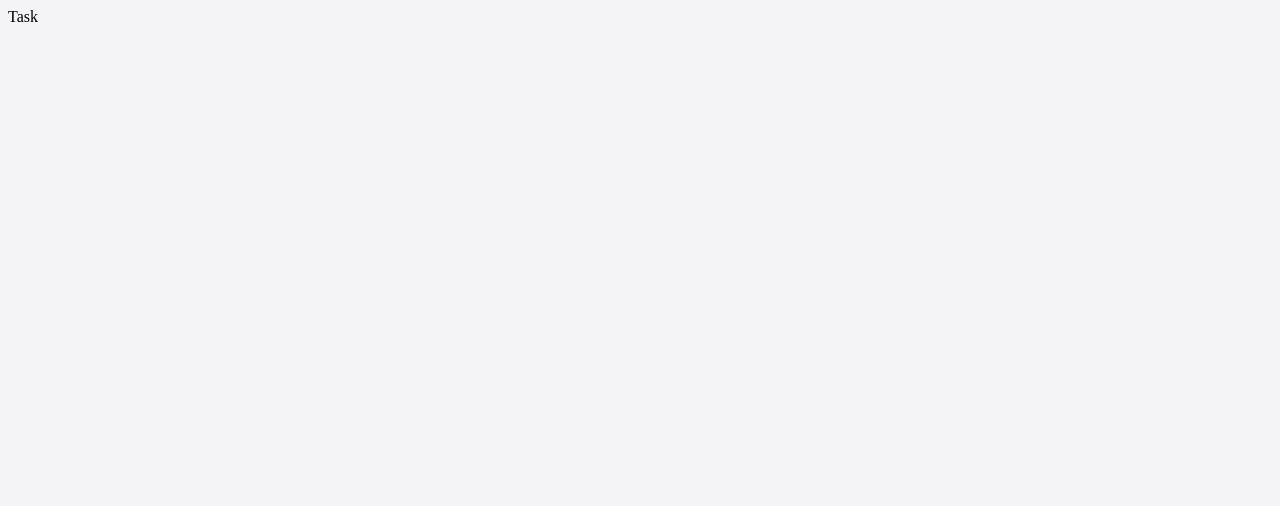
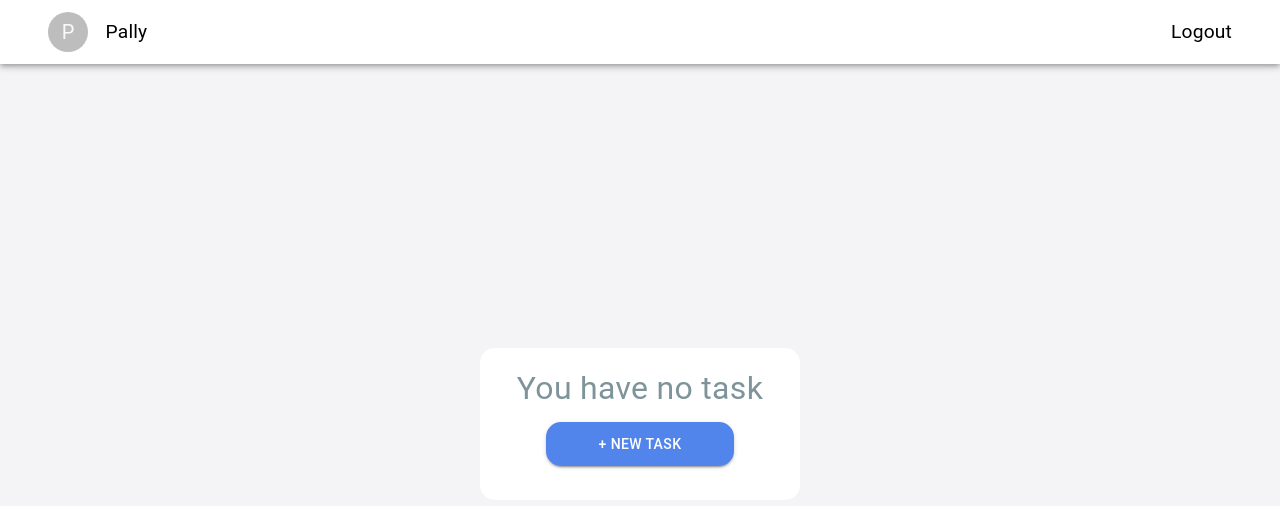
Before and after one commit to ampangboy/todo-app, a React (Create React App) app in the folder client/: page /task in a window 1280 px wide. Shown: the top 506 px of the page. Built offline with nearby package versions, Linux system fonts and the light colour scheme.

Commit message:
finished login module

```diff
--- a/client/package.json
+++ b/client/package.json
@@ -10,8 +10,10 @@
     "prop-types": "^15.7.2",
     "react": "^17.0.2",
     "react-dom": "^17.0.2",
+    "react-redux": "^7.2.4",
     "react-router-dom": "^5.2.0",
-    "react-scripts": "4.0.3"
+    "react-scripts": "4.0.3",
+    "redux": "^4.1.0"
   },
   "scripts": {
     "start": "react-scripts start",
@@ -46,6 +48,7 @@
     "eslint-plugin-prettier": "^3.4.0",
     "eslint-plugin-react": "^7.24.0",
     "eslint-plugin-react-hooks": "^4.2.0",
+    "history": "^4.10.1",
     "prettier": "^2.3.2"
   }
 }
--- a/client/src/App.css
+++ b/client/src/App.css
@@ -1,3 +1,7 @@
 html {
   background-color: #f4f4f6;
 }
+
+body {
+  margin: 0;
+}
--- a/client/src/App.js
+++ b/client/src/App.js
@@ -1,15 +1,19 @@
 import React from "react";
 import { Switch, Route } from "react-router-dom";
+import { Provider } from "react-redux";
+import store from "./redux/store";
 import Login from "./pages/login";
 import Task from "./pages/task";
 import "./App.css";
 
 function App() {
   return (
-    <Switch>
-      <Route path="/login" component={Login} />
-      <Route path="/task" component={Task} />
-    </Switch>
+    <Provider store={store}>
+      <Switch>
+        <Route path="/login" component={Login} />
+        <Route path="/task" component={Task} />
+      </Switch>
+    </Provider>
   );
 }
 
--- a/client/src/pages/task.js
+++ b/client/src/pages/task.js
@@ -1,5 +1,109 @@
+import {
+  AppBar,
+  Toolbar,
+  Container,
+  Avatar,
+  Typography,
+  makeStyles,
+  Grid,
+  Card,
+  CardContent,
+  Button,
+  Box,
+  Modal,
+} from "@material-ui/core";
+import { useState } from "react";
+
+const useStyles = makeStyles({
+  container: {
+    display: "flex",
+    alignItems: "center",
+  },
+  userName: {
+    paddingLeft: "1.1rem",
+    fontSize: "1.2rem",
+    flexGrow: 1,
+  },
+  logOut: {
+    fontSize: "1.2rem",
+  },
+  content: {
+    minHeight: "90vh",
+  },
+  TaskCard: {
+    borderRadius: "15px",
+    width: 320,
+  },
+  noTaskText: {
+    fontSize: "2rem",
+    textAlign: "center",
+    color: "#7e949a",
+  },
+  addTask: {
+    backgroundColor: "#5285ec",
+    color: "white",
+    margin: "10px 50px",
+    borderRadius: "15px",
+    padding: "10px 0",
+  },
+});
+
 function Task() {
-  return <div>Task</div>;
+  const classes = useStyles();
+  const [openNewTask, setOpenNewTask] = useState(false);
+
+  const handleOpenNewTask = () => {
+    setOpenNewTask(true);
+  };
+
+  const handleCloseNewTask = () => {
+    setOpenNewTask(false);
+  };
+
+  return (
+    <>
+      <AppBar position="static" color="inherit">
+        <Toolbar>
+          <Container maxWidth="xl" className={classes.container}>
+            <Avatar>P</Avatar>
+            <Typography className={classes.userName}>Pally</Typography>
+            <Typography className={classes.logOut}>Logout</Typography>
+          </Container>
+        </Toolbar>
+      </AppBar>
+      <Grid
+        container
+        spacing={0}
+        direction="column"
+        justifyContent="center"
+        alignContent="center"
+        className={classes.content}
+      >
+        <Grid item>
+          <Card className={classes.TaskCard} elevation={0}>
+            <CardContent>
+              <Box display="flex" flexDirection="column">
+                <Typography className={classes.noTaskText}>
+                  You have no task
+                </Typography>
+                <Button
+                  className={classes.addTask}
+                  variant="contained"
+                  color="primary"
+                  onClick={handleOpenNewTask}
+                >
+                  + New Task
+                </Button>
+              </Box>
+            </CardContent>
+          </Card>
+        </Grid>
+      </Grid>
+      <Modal open={openNewTask} onClose={handleCloseNewTask}>
+        <div>test</div>
+      </Modal>
+    </>
+  );
 }
 
 export default Task;
--- /dev/null
+++ b/client/src/redux/rootReducer.js
@@ -0,0 +1,5 @@
+import { combineReducers } from "redux";
+
+const rootReducer = combineReducers({});
+
+export default rootReducer;
--- /dev/null
+++ b/client/src/redux/store.js
@@ -0,0 +1,6 @@
+import { createStore } from "redux";
+import rootReducer from "./rootReducer";
+
+const store = createStore(rootReducer);
+
+export default store;
```
Also changed, not shown: 2 other files (tests, documents, lock files or other folders).
